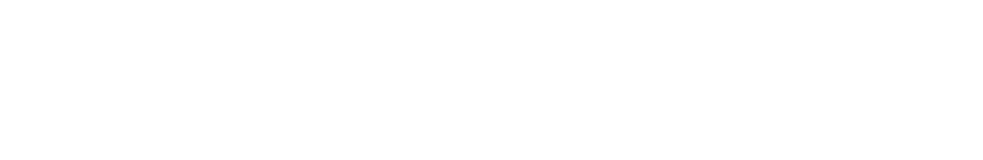
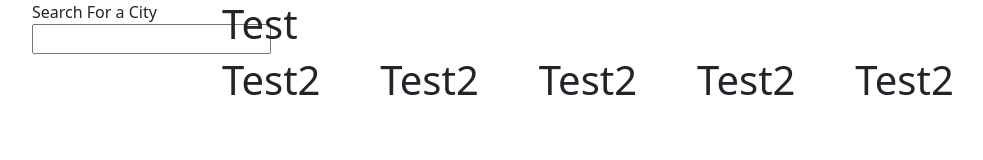
Before and after one commit to Pegasoos/Weather-Board, a plain HTML site: page index.html in a window 1280 px wide. Shown: the whole page, without its empty margins (50-1033 px from the left). Drawn offline with nearby package versions, Linux system fonts and the light colour scheme.

Commit message:
Added Bootstrap Layout

```diff
--- a/assets/style.css
+++ b/assets/style.css
@@ -0,0 +1,3 @@
+/*Possible Gradient For Banner background: rgb(2,0,36);
+background: radial-gradient(circle, rgba(2,0,36,1) 0%, rgba(0,212,255,1) 0%, rgba(9,9,121,1) 75%);
+header font, 5-Day Forecast Block font: white*/
--- a/index.html
+++ b/index.html
@@ -3,13 +3,58 @@
 
 <head>
     <meta charset="utf-8">
+    <!--Bootstrap Link-->
     <link href="https://cdn.jsdelivr.net/npm/bootstrap@5.1.0/dist/css/bootstrap.min.css" rel="stylesheet" integrity="sha384-KyZXEAg3QhqLMpG8r+8fhAXLRk2vvoC2f3B09zVXn8CA5QIVfZOJ3BCsw2P0p/We" crossorigin="anonymous">
+    <!--Google Fonts Links-->
+    <link rel="preconnect" href="https://fonts.googleapis.com">
+    <link rel="preconnect" href="https://fonts.gstatic.com" crossorigin>
+    <link href="https://fonts.googleapis.com/css2?family=Fira+Sans:wght@300;400;500;600;700&family=Oxygen:wght@300;400;700&display=swap" rel="stylesheet">
     <link rel = "stylesheet" href = "assets/style.css">
+    <title>
+        Weatherboard
+    </title>
 </head>
 <body>
+    <div class = "container">
+        <div class ="row">
+            <div class = "col-md-2">
+                <label for = "weather-search">Search For a City</label>
+                <input type="text" id = "weather-search">
+            </div>
+            <div class = "col-md-10">
+                <div class ="row"> <!--Don't Need Columns For This Row-->
+                    <h1>
+                    Test
+                    </h1>
+                </div>
+                <div class = "row">
+                    <div class = "col-md-2">
+                        <h1>Test2</h1>
+                    </div>
 
+                    <div class = "col-md-2">
+                        <h1>Test2</h1>
+                    </div>
+
+                    <div class = "col-md-2">
+                        <h1>Test2</h1>
+                    </div>
+
+                    <div class = "col-md-2">
+                        <h1>Test2</h1>
+                    </div>
+
+                    <div class = "col-md-2">
+                        <h1>Test2</h1>
+                    </div>
+                </div>
+            </div>
+        </div>
+    </div>
 </body>
+<!--Bootstrap Javascript-->
 <script src="https://cdn.jsdelivr.net/npm/bootstrap@5.1.0/dist/js/bootstrap.bundle.min.js" integrity="sha384-U1DAWAznBHeqEIlVSCgzq+c9gqGAJn5c/t99JyeKa9xxaYpSvHU5awsuZVVFIhvj" crossorigin="anonymous"></script>
+<!--jQuery-->
 <script src = "https://cdnjs.cloudflare.com/ajax/libs/jquery/3.6.0/jquery.min.js"></script>
 <script src = "assets/script.js"></script>
 </html>
```
